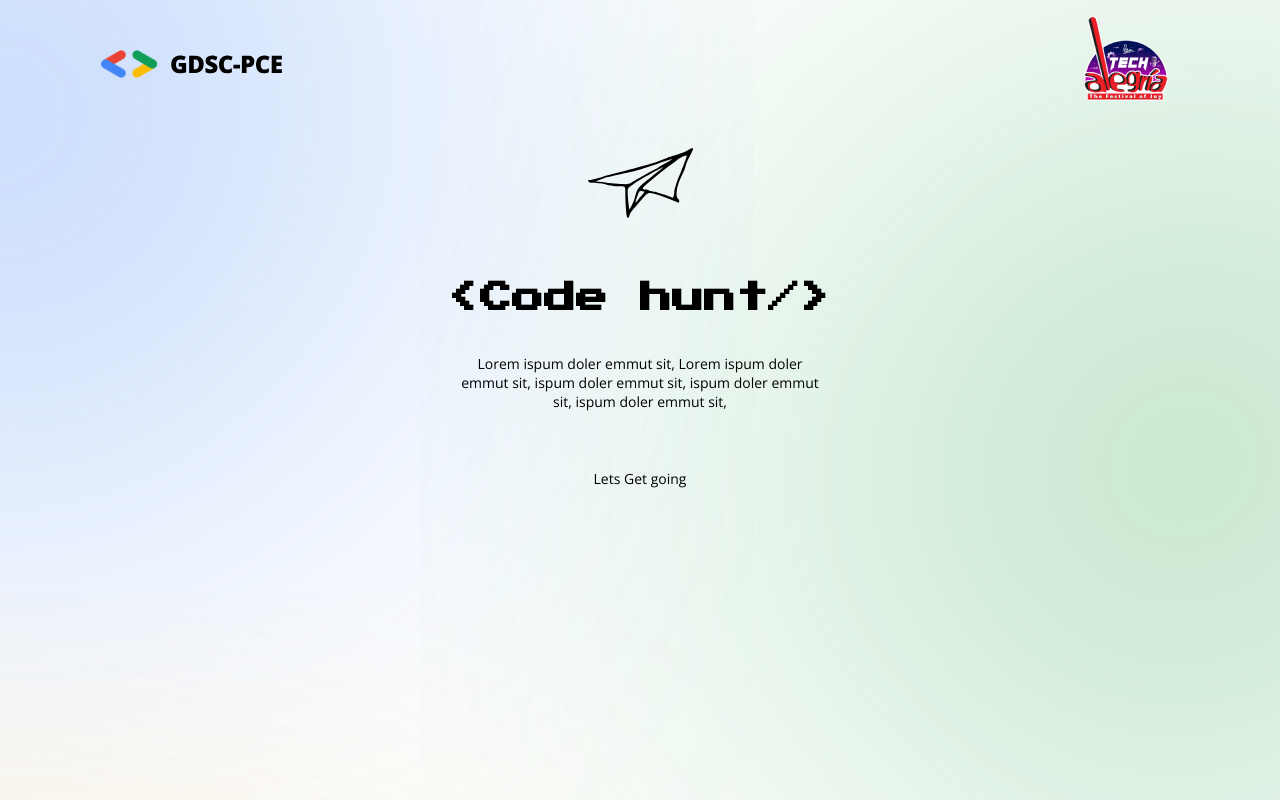
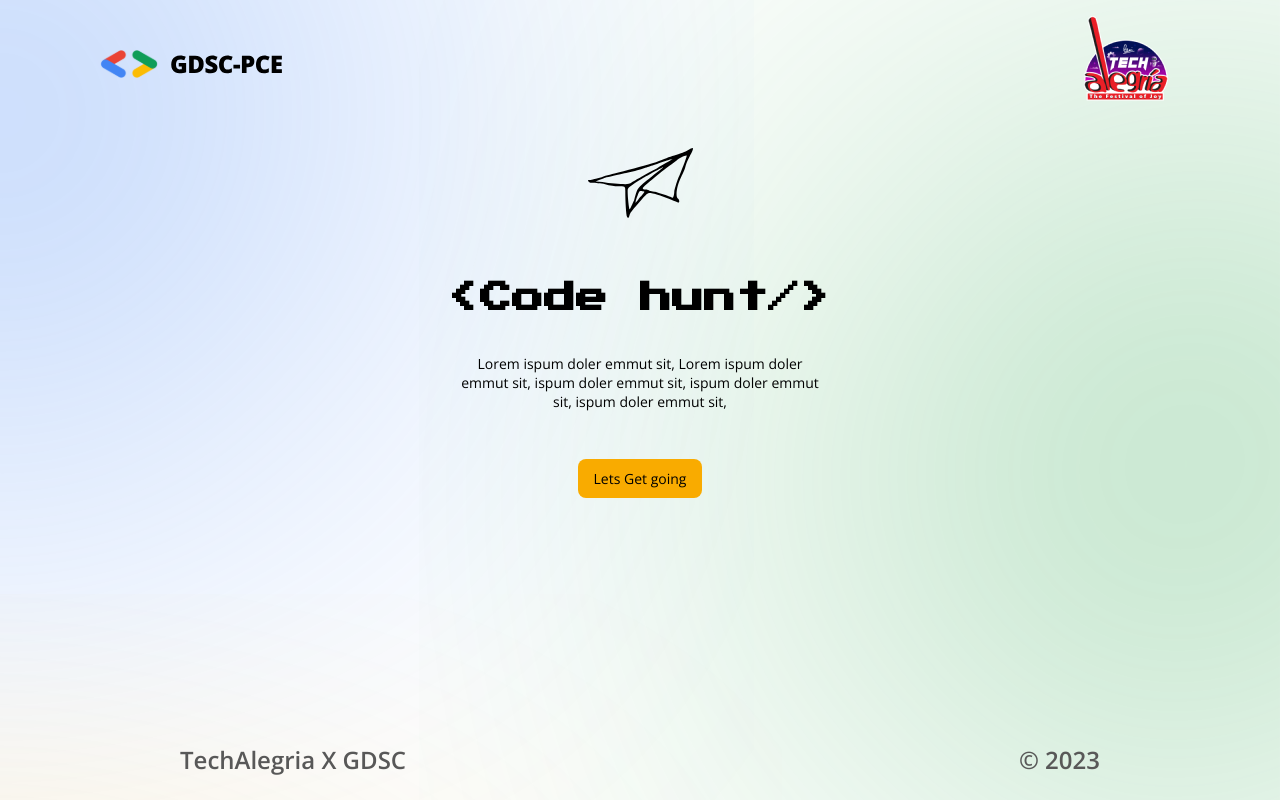
Before and after one commit to gdscpce/tech-alegria-frontend, a React (Create React App) app: page / in a window 1280 px wide. Built offline with nearby package versions, Linux system fonts and the light colour scheme.

Commit message:
Footer (#4)
Footer

```diff
--- a/src/assets/styles/_commons.scss
+++ b/src/assets/styles/_commons.scss
@@ -1,11 +1,10 @@
 .wrapper {
-    margin-top: 80px;
+    margin-bottom: 80px;
 }
 
 .btn {
     cursor: pointer;
     border: 0;
-    background: transparent;
     padding: $gutter10 $gutter;
     border-radius: $border-radius-normal;
     transition: $transition-in-out;
--- a/src/assets/styles/_reset.scss
+++ b/src/assets/styles/_reset.scss
@@ -37,6 +37,10 @@ a {
   color: unset;
   text-decoration: none;
 }
+button {
+  border: 0;
+  background: transparent;
+}
 
 ::placeholder {
   color: $gray200;
--- /dev/null
+++ b/src/components/Footer/Footer.jsx
@@ -0,0 +1,11 @@
+import React from 'react';
+import "./footer.scss";
+
+export default function Footer() {
+  return (
+    <footer className='footer'>
+      <div className='footer__title'>TechAlegria X GDSC</div>
+      <div className="footer__year">&copy; 2023</div>
+    </footer>
+  )
+}
--- a/src/components/Footer/footer.scss
+++ b/src/components/Footer/footer.scss
@@ -0,0 +1,16 @@
+@import "../../assets/styles/variables";
+@import "../../assets/styles/flex";
+@import "../../assets/styles/sudo";
+
+.footer {
+    @include element-position(fixed, unset, 0, 0, 0);
+    @include flex(row, center, space-between);
+    padding: $gutter24 180px;
+    margin-top: $gutter3x;
+
+    &__title, &__year {
+        font-size: $font-size-m;
+        font-weight: $font-weight600;
+        color: $textColorVariant;
+    }
+}
--- a/src/router/Router.jsx
+++ b/src/router/Router.jsx
@@ -3,16 +3,20 @@ import Navbar from '../components/Navbar/Navbar';
 import Landing from '../components/Landing/Landing';
 import { Route, Routes } from 'react-router-dom';
 import Auth from '../components/Auth/Auth';
+import Footer from '../components/Footer/Footer';
 
 export default function Router() {
   return (
     <>
     <Navbar />
-    <Routes>
-      <Route path='/' element={<Landing />} />
-      <Route path='/auth' element={<Auth />} />
-      {/* <Route path='*' element={<Landing />} /> */}
-    </Routes>
+    <div className="wrapper">
+      <Routes>
+        <Route path='/' element={<Landing />} />
+        <Route path='/auth' element={<Auth />} />
+        {/* <Route path='*' element={<Landing />} /> */}
+      </Routes>
+    </div>
+    <Footer />
     </>
   )
 }
```
Also changed, not shown: src/components/Footer/Footer.js (deleted).
